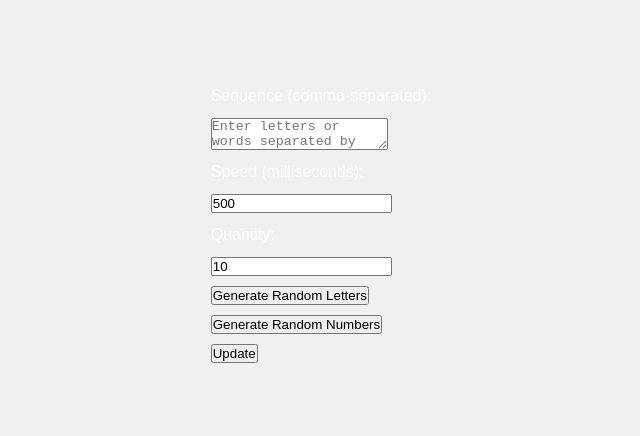
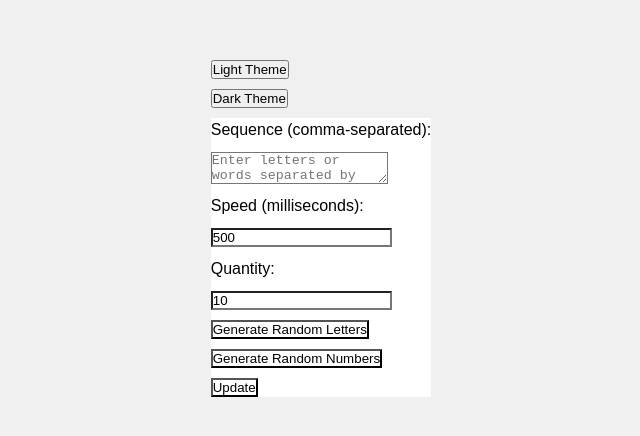
Before and after one commit to chriscooley1/race-the-clock, a React (Vite) app in the folder frontend/: page / in a window 1280 px wide. Shown: the part 172-608 px from the top of the page, without its empty margins (319-959 px from the left). Built offline with nearby package versions, Linux system fonts and the light colour scheme; the HTML template or start-up script is replaced by a standard one.

Commit message:
Add light/dark mode

```diff
--- a/frontend/src/App.tsx
+++ b/frontend/src/App.tsx
@@ -2,6 +2,8 @@ import React, { useState } from "react";
 import Display from "./components/Display";
 import Settings from "./components/Settings";
 import History from "./components/History";
+import { ThemeProvider } from "./context/ThemeContext";
+import ThemeSelector from "./components/ThemeSelector"; // Import the ThemeSelector component
 
 const App: React.FC = () => {
   const [sequence, setSequence] = useState<string[]>([]);
@@ -14,11 +16,14 @@ const App: React.FC = () => {
   };
 
   return (
-    <div>
-      <Settings onUpdate={handleUpdate} userId={1} />
-      <Display sequence={sequence} speed={speed} />
-      <History onLoad={(seq) => setSequence(seq)} />
-    </div>
+    <ThemeProvider> {/* Wrap the app with ThemeProvider */}
+      <div>
+        <ThemeSelector /> {/* Add ThemeSelector component */}
+        <Settings onUpdate={handleUpdate} userId={1} />
+        <Display sequence={sequence} speed={speed} />
+        <History onLoad={(seq) => setSequence(seq)} />
+      </div>
+    </ThemeProvider>
   );
 };
 
--- a/frontend/src/components/Display.tsx
+++ b/frontend/src/components/Display.tsx
@@ -1,4 +1,5 @@
 import React, { useState, useEffect } from "react";
+import { useTheme } from "../context/ThemeContext"; // Import useTheme
 
 interface DisplayProps {
   sequence: string[];
@@ -7,6 +8,7 @@ interface DisplayProps {
 
 const Display: React.FC<DisplayProps> = ({ sequence, speed }) => {
   const [index, setIndex] = useState(0);
+  const { theme } = useTheme(); // Access theme from ThemeContext
 
   useEffect(() => {
     if (sequence.length > 0) {
@@ -18,7 +20,7 @@ const Display: React.FC<DisplayProps> = ({ sequence, speed }) => {
   }, [sequence, speed]);
 
   return (
-    <div>
+    <div style={{ backgroundColor: theme.backgroundColor, color: theme.color }}>
       <h1>{sequence[index]}</h1>
     </div>
   );
--- a/frontend/src/components/History.tsx
+++ b/frontend/src/components/History.tsx
@@ -1,4 +1,5 @@
 import React, { useState } from "react";
+import { useTheme } from "../context/ThemeContext";
 
 interface HistoryProps {
   onLoad: (sequence: string[]) => void;
@@ -10,6 +11,8 @@ const History: React.FC<HistoryProps> = ({ onLoad }) => {
     return savedHistory ? JSON.parse(savedHistory) : [];
   });
 
+  const { theme } = useTheme(); // Access theme from ThemeContext
+
   const handleLoad = (sequence: string) => {
     const newSequence = sequence.split(",").map(item => item.trim());
     onLoad(newSequence); // Assuming onLoad is a prop function to set the sequence
@@ -17,9 +20,13 @@ const History: React.FC<HistoryProps> = ({ onLoad }) => {
   };
 
   return (
-    <div>
+    <div style={{ backgroundColor: theme.backgroundColor, color: theme.color }}>
       {history.map((sequence, index) => (
-        <button key={index} onClick={() => handleLoad(sequence)}>
+        <button
+          key={index}
+          onClick={() => handleLoad(sequence)}
+          style={{ color: theme.color, backgroundColor: theme.backgroundColor }}
+        >
           {sequence}
         </button>
       ))}
--- a/frontend/src/components/Settings.tsx
+++ b/frontend/src/components/Settings.tsx
@@ -1,5 +1,6 @@
 import React, { useState, useEffect } from "react";
 import { createSequence } from '../api';
+import { useTheme } from "../context/ThemeContext"; // Import useTheme
 
 interface SettingsProps {
   onUpdate: (sequence: string[], speed: number) => void;
@@ -10,6 +11,8 @@ const Settings: React.FC<SettingsProps> = ({ onUpdate, userId }) => {
   const [input, setInput] = useState("");
   const [speed, setSpeed] = useState(500);
   const [quantity, setQuantity] = useState(10); // New state for quantity
+
+  const { theme } = useTheme(); // Access theme from ThemeContext
 
   useEffect(() => {
     const savedInput = localStorage.getItem("inputSequence");
@@ -42,7 +45,7 @@ const Settings: React.FC<SettingsProps> = ({ onUpdate, userId }) => {
   };
 
   return (
-    <div>
+    <div style={{ backgroundColor: theme.backgroundColor, color: theme.color }}>
       <div>
         <label htmlFor="sequenceInput">Sequence (comma-separated):</label>
         <textarea
@@ -50,6 +53,7 @@ const Settings: React.FC<SettingsProps> = ({ onUpdate, userId }) => {
           value={input}
           onChange={(e) => setInput(e.target.value)}
           placeholder="Enter letters or words separated by commas"
+          style={{ backgroundColor: theme.backgroundColor, color: theme.color }}
         />
       </div>
       <div>
@@ -60,6 +64,7 @@ const Settings: React.FC<SettingsProps> = ({ onUpdate, userId }) => {
           value={speed}
           onChange={(e) => setSpeed(Number(e.target.value))}
           placeholder="Enter speed in milliseconds"
+          style={{ backgroundColor: theme.backgroundColor, color: theme.color }}
         />
       </div>
       <div>
@@ -71,13 +76,14 @@ const Settings: React.FC<SettingsProps> = ({ onUpdate, userId }) => {
           onChange={(e) => setQuantity(Number(e.target.value))}
           placeholder="Enter quantity"
           min="1"
+          style={{ backgroundColor: theme.backgroundColor, color: theme.color }}
         />
       </div>
       <div>
-        <button onClick={generateRandomLetters}>Generate Random Letters</button>
-        <button onClick={generateRandomNumbers}>Generate Random Numbers</button>
+        <button onClick={generateRandomLetters} style={{ backgroundColor: theme.backgroundColor, color: theme.color }}>Generate Random Letters</button>
+        <button onClick={generateRandomNumbers} style={{ backgroundColor: theme.backgroundColor, color: theme.color }}>Generate Random Numbers</button>
       </div>
-      <button onClick={handleUpdate}>Update</button>
+      <button onClick={handleUpdate} style={{ backgroundColor: theme.backgroundColor, color: theme.color }}>Update</button>
     </div>
   );
 };
--- /dev/null
+++ b/frontend/src/components/ThemeSelector.tsx
@@ -0,0 +1,16 @@
+import React from "react";
+import { useTheme } from "../context/ThemeContext";
+import { darkTheme, lightTheme } from "../context/themes";
+
+const ThemeSelector: React.FC = () => {
+  const { setTheme } = useTheme();
+
+  return (
+    <div>
+      <button onClick={() => setTheme(lightTheme)}>Light Theme</button>
+      <button onClick={() => setTheme(darkTheme)}>Dark Theme</button>
+    </div>
+  );
+};
+
+export default ThemeSelector;
--- /dev/null
+++ b/frontend/src/context/ThemeContext.tsx
@@ -0,0 +1,28 @@
+import React, { createContext, useState, useContext, ReactNode } from "react";
+import { Theme } from "./themes"; // Import your Theme type or interface
+import { defaultTheme } from "./themes"; // Import default theme
+
+interface ThemeContextType {
+  theme: Theme;
+  setTheme: (theme: Theme) => void;
+}
+
+const ThemeContext = createContext<ThemeContextType | undefined>(undefined);
+
+export const ThemeProvider: React.FC<{ children: ReactNode }> = ({ children }) => {
+  const [theme, setTheme] = useState<Theme>(defaultTheme);
+
+  return (
+    <ThemeContext.Provider value={{ theme, setTheme }}>
+      {children}
+    </ThemeContext.Provider>
+  );
+};
+
+export const useTheme = (): ThemeContextType => {
+  const context = useContext(ThemeContext);
+  if (context === undefined) {
+    throw new Error("useTheme must be used within a ThemeProvider");
+  }
+  return context;
+};
--- /dev/null
+++ b/frontend/src/context/themes.ts
@@ -0,0 +1,19 @@
+export interface Theme {
+  backgroundColor: string;
+  color: string;
+}
+
+export const defaultTheme: Theme = {
+  backgroundColor: "#fff",
+  color: "#000",
+};
+
+export const darkTheme: Theme = {
+  backgroundColor: "#333",
+  color: "#fff",
+};
+
+export const lightTheme: Theme = {
+  backgroundColor: "#f5f5f5",
+  color: "#333",
+};
```
Also changed, not shown: 1 other file (tests, documents, lock files or other folders).
